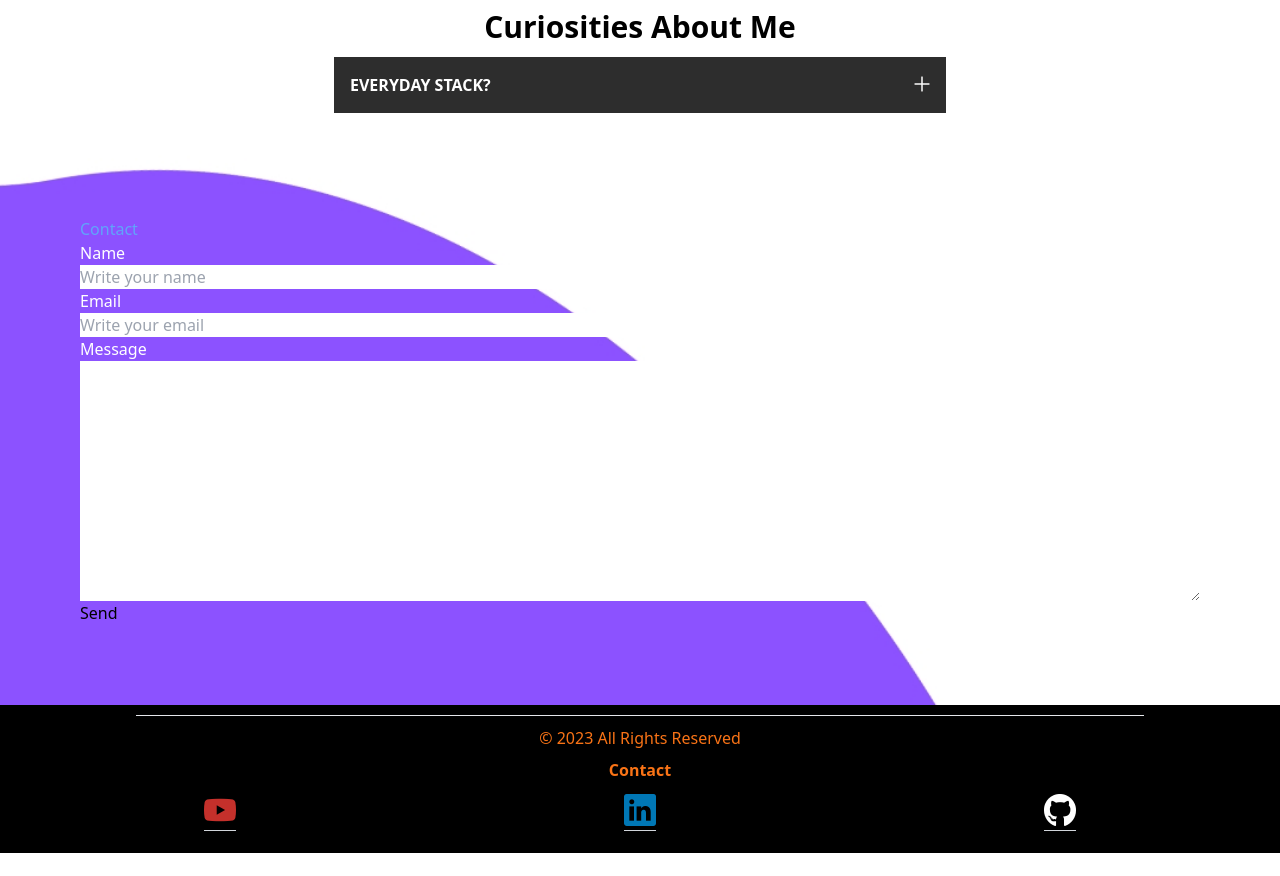
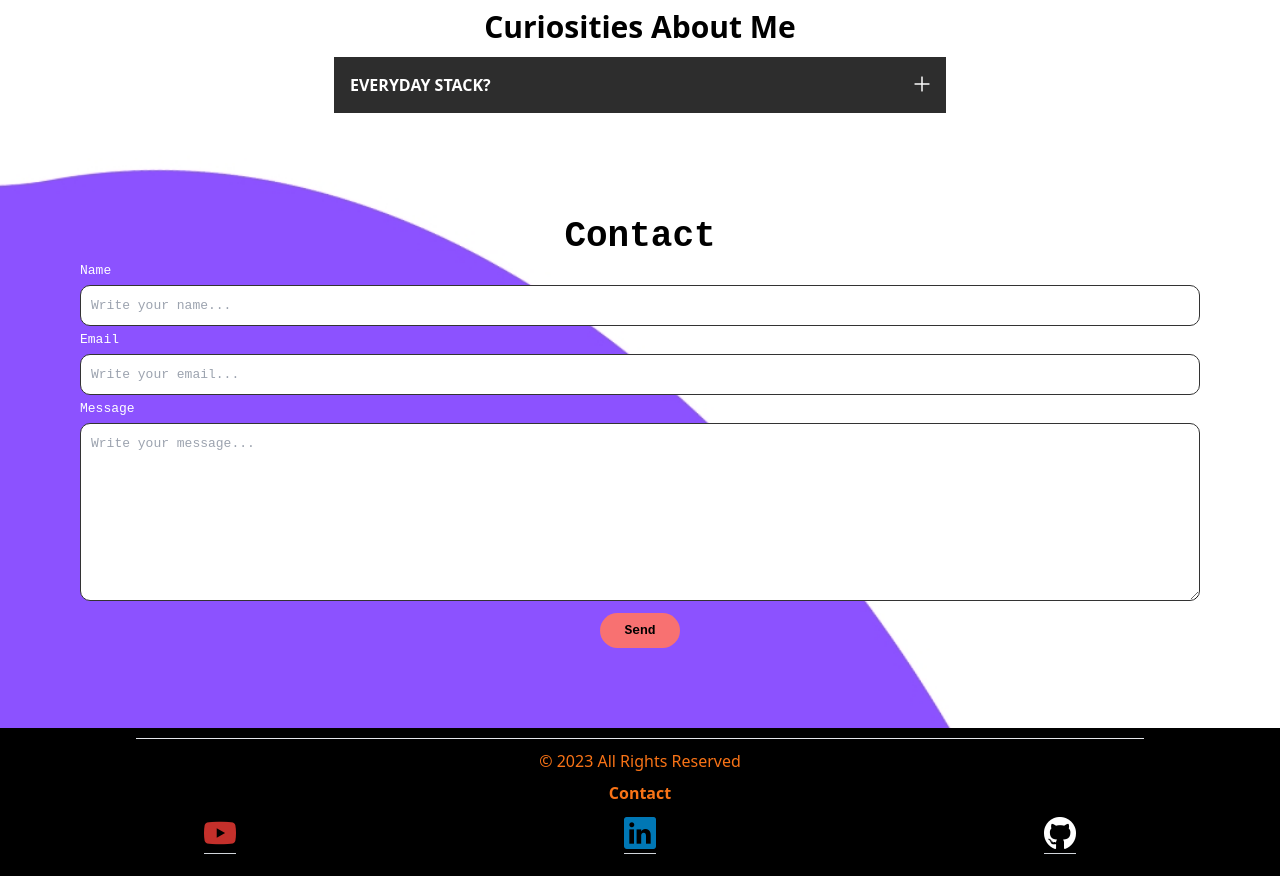
Before and after one commit to AndrewGPFranco/Portfolio, a Vue app: page / in a window 1280 px wide. Shown: the part 1680-2556 px from the top of the page. Before the commit the page ends 2533 px from the top, so only its background shows below. Built offline with nearby package versions, Linux system fonts and the light colour scheme.

Commit message:
V2- Formulario de Contato

```diff
--- a/src/components/Home/Formulario.vue
+++ b/src/components/Home/Formulario.vue
@@ -1,20 +1,20 @@
 <template>
-  <section class="flex flex-col p-20" id="container">
-    <h1 class="text-blue-400">Contact</h1>
-    <div class="flex flex-col text-white">
+  <section class="flex flex-col p-20 gap-1" id="container">
+    <h1 class="text-blacl text-4xl text-center font-bold">Contact</h1>
+    <div class="flex flex-col text-white gap-1">
       <label for="name">Name</label>
-      <input type="text" id="name" placeholder="Write your name" />
+      <input type="text" id="name" placeholder="Write your name..." />
     </div>
-    <div class="flex flex-col text-white">
+    <div class="flex flex-col text-white gap-1">
       <label for="email">Email</label>
-      <input type="text" id="email" placeholder="Write your email" />
+      <input type="text" id="email" placeholder="Write your email..." />
     </div>
-    <div class="flex flex-col text-white">
+    <div class="flex flex-col text-white gap-1">
       <label for="message">Message</label>
-      <textarea name="texto" rows="10" cols="20"></textarea>
+      <textarea name="texto" rows="8" cols="20" placeholder="Write your message..."></textarea>
     </div>
-    <div>
-      <button>Send</button>
+    <div class="flex justify-center">
+      <button class="bg-red-400 text-black py-2 px-6 rounded-full font-bold mt-2">Send</button>
     </div>
   </section>
 </template>
@@ -30,4 +30,14 @@
     background-image: url("../../assets/backgroundForm.jpg");
     background-size: cover;
   }
+
+  input, textarea {
+    border: 1px solid #333;
+    border-radius: 10px;
+    padding: 10px;
+  }
+
+  * {
+    font-family: monospace;
+  }
 </style>
```
